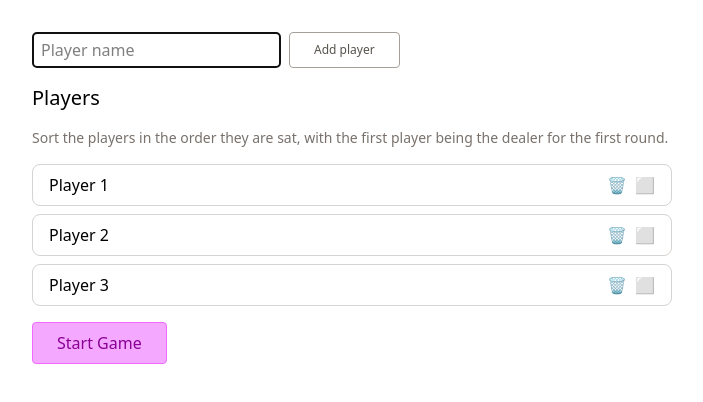
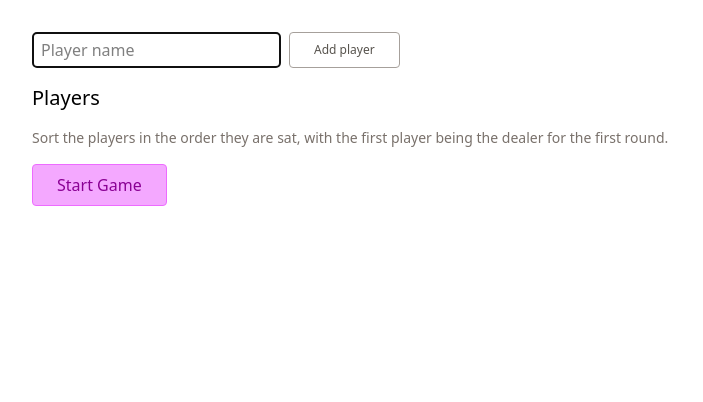
Before and after one commit to harrygr/whist-wizard, a React (Vite) app: page / in a window 1280 px wide. Shown: the top 402 px of the page, without its empty margins (288-991 px from the left). Built offline with nearby package versions, Linux system fonts and the light colour scheme.

Commit message:
Initialize player state from local storage and update on game start

```diff
--- a/src/components/PlayerSetup.tsx
+++ b/src/components/PlayerSetup.tsx
@@ -4,22 +4,18 @@ import { NonEmptyArray, isNonEmptyArray } from "effect/Array";
 import { Player } from "../GameState";
 import { Button } from "./Button";
 import { PlayerList } from "./PlayerList";
+import { Either, pipe, Schema } from "effect";
 
 interface Props {
   startGame: (players: NonEmptyArray<Player>, roundCount: number) => void;
 }
 
-const initialPlayers = [
-  {
-    id: "1",
-    name: "Player 1",
-  },
-  {
-    id: "2",
-    name: "Player 2",
-  },
-  { id: "3", name: "Player 3" },
-];
+const PlayerSchema = Schema.NonEmptyArray(
+  Schema.Struct({
+    id: Schema.String,
+    name: Schema.String,
+  })
+);
 
 interface State {
   players: Player[];
@@ -52,10 +48,20 @@ const reducer: React.Reducer<State, Action> = (state, action) => {
 };
 
 export const PlayerSetup = ({ startGame }: Props) => {
-  const [state, dispatch] = React.useReducer(reducer, {
-    players: initialPlayers,
-    error: null,
-  });
+  const [state, dispatch] = React.useReducer(
+    reducer,
+    { players: [], error: null },
+    (init: State): State =>
+      pipe(
+        localStorage.getItem("players") ?? "{}",
+        Schema.decodeUnknownEither(Schema.parseJson(PlayerSchema)),
+        Either.map((players) => ({
+          players: Array.from(players),
+          error: null,
+        })),
+        Either.getOrElse(() => init)
+      )
+  );
 
   return (
     <div className="max-w-screen-sm mx-auto space-y-4">
@@ -80,6 +86,8 @@ export const PlayerSetup = ({ startGame }: Props) => {
             return;
           }
           if (isNonEmptyArray(state.players)) {
+            localStorage.setItem("players", JSON.stringify(state.players));
+
             startGame(state.players, 3);
           }
         }}
```
